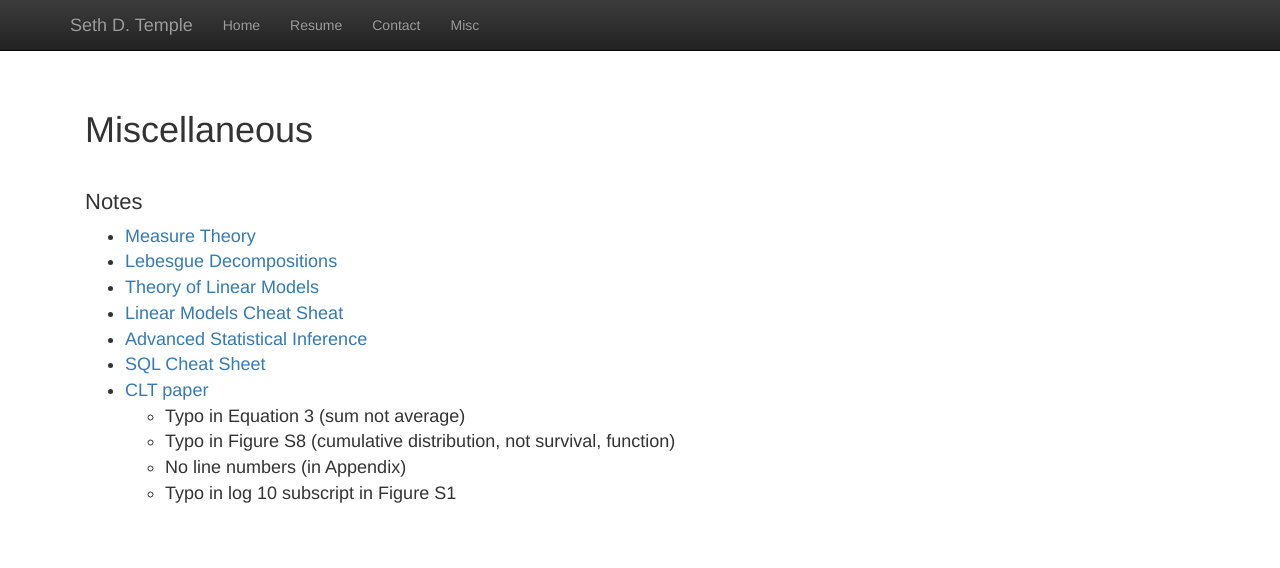
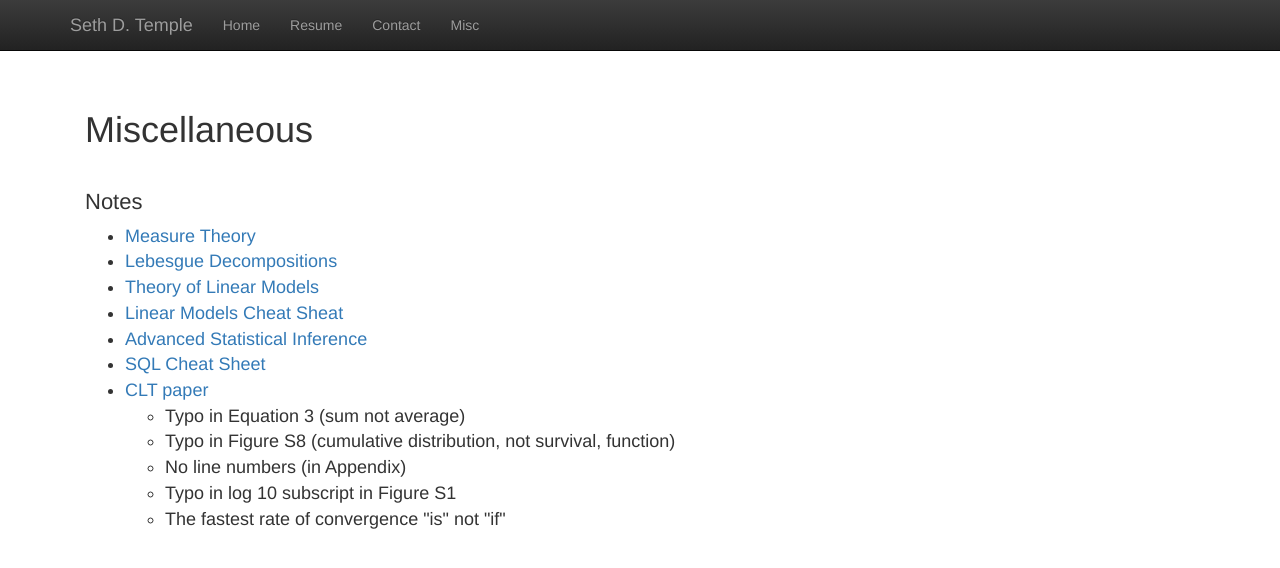
Before and after one commit to sdtemple/sdtemple.github.io, a Jekyll site: the page built from misc.html, in a window 1280 px wide. Shown: the top 568 px of the page. Built offline with Jekyll 4.4.1, drawn with Linux system fonts in a browser that asks for light colours; nearby versions of some CDN libraries; library files that are not in the unit come from our copies.

Commit message:
small edit from pmc thompson

```diff
--- a/misc.html
+++ b/misc.html
@@ -21,6 +21,7 @@ title:  'Misc'
       <li style="font-size: 18px;">Typo in Figure S8 (cumulative distribution, not survival, function)</li>
       <li style="font-size: 18px;">No line numbers (in Appendix)</li>
       <li style="font-size: 18px;">Typo in log 10 subscript in Figure S1</li>
+      <li style="font-size: 18px;">The fastest rate of convergence "is" not "if"</li>
     </ul>
   </ul>
  </p>
```
Also changed, not shown: 1 other file.
